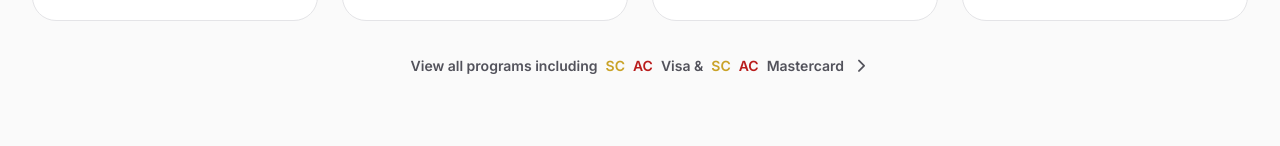
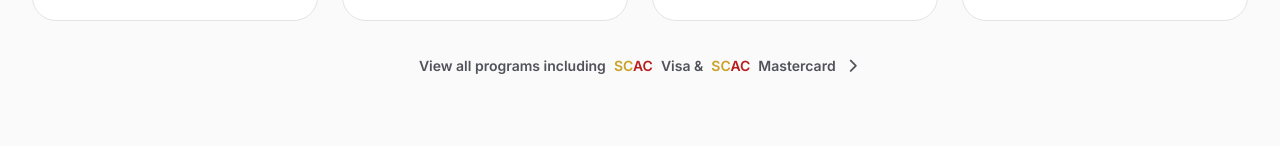
Before and after one commit to Shabuabbasi/sac-frans, a website: page index.html in a window 1280 px wide. Shown: the part 1613-1759 px from the top of the page. Drawn offline with nearby package versions, Linux system fonts and the light colour scheme.

Commit message:
sac masrter

```diff
--- a/index.html
+++ b/index.html
@@ -231,7 +231,7 @@
         <div class="mt-8 text-center">
             <a href="#apply"
                 class="inline-flex items-center gap-2 text-sm font-semibold text-zinc-600 hover:text-amber-700">
-                View all programs including <span class="brand-sc font-semibold">SC</span><span class="brand-ac font-semibold">AC</span> Visa &amp; <span class="brand-sc font-semibold">SC</span><span class="brand-ac font-semibold">AC</span> Mastercard <i class="fas fa-chevron-right"></i>
+                View all programs including <span class="brand-name font-semibold"><span class="brand-sc">SC</span><span class="brand-ac">AC</span></span> Visa &amp; <span class="brand-name font-semibold"><span class="brand-sc">SC</span><span class="brand-ac">AC</span></span> Mastercard <i class="fas fa-chevron-right"></i>
             </a>
         </div>
     </section>
```
